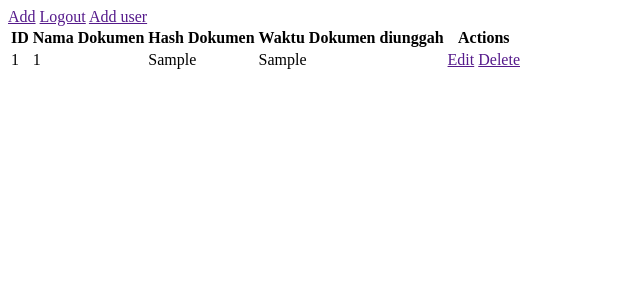
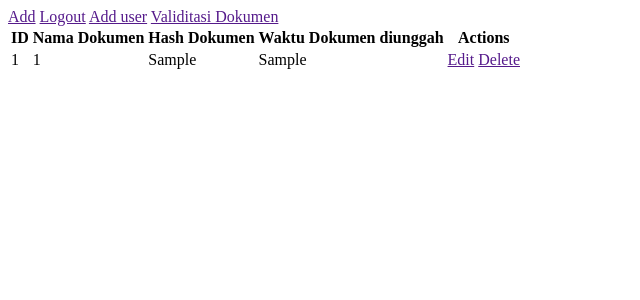
Before and after one commit to JustHumanz/codeigniter-web, a PHP site: the page made by application/views/doku/index.php in a window 1280 px wide. Shown: the top 300 px of the page, without its empty margins (0-640 px from the left). Run offline with PHP 8.4, Linux system fonts and the light colour scheme; the template is opened without the code that fills it: most values are stand-ins (such as "Sample title", 1, 10 or a date in 2020); data that the repository does not hold is empty.

Commit message:
add bla bla

```diff
--- a/application/views/admin/index.php
+++ b/application/views/admin/index.php
@@ -2,6 +2,7 @@
 	<a href="<?php echo site_url('admin/add'); ?>" class="btn btn-success">Add</a>
 	<a href="<?php echo site_url('Login/logout');?>" class="btn btn-danger">Logout</a>
 	<a href="<?php echo site_url('doku/');?>" class="btn btn-primary">Dokumen list</a>
+	<a href="<?php echo site_url('ver/');?>" class="btn btn-info">Validitasi Dokumen</a>
 </div>
 
 <table class="table table-striped table-bordered">
--- a/application/views/doku/index.php
+++ b/application/views/doku/index.php
@@ -2,6 +2,7 @@
 	<a href="<?php echo site_url('doku/add'); ?>" class="btn btn-success">Add</a>
 	<a href="<?php echo site_url('Login/logout');?>" class="btn btn-danger">Logout</a>
 	<a href="<?php echo site_url('Admin/');?>" class="btn btn-primary">Add user</a>
+	<a href="<?php echo site_url('ver/');?>" class="btn btn-info">Validitasi Dokumen</a>
 </div>
 
 <table class="table table-striped table-bordered">
--- a/application/views/ver/ver_doku.php
+++ b/application/views/ver/ver_doku.php
@@ -3,6 +3,7 @@
 <title>Upload Form</title>
 </head>
 <body>
+<p><?php echo anchor('login', 'Admin'); ?></p>
 <center>Selamat datang di validitasi dokumen berbasis daring </center>
 <?php echo $error;?>
 
@@ -15,6 +16,5 @@
 <input type="submit" value="upload" />
 
 </form>
-
 </body>
 </html>
```
